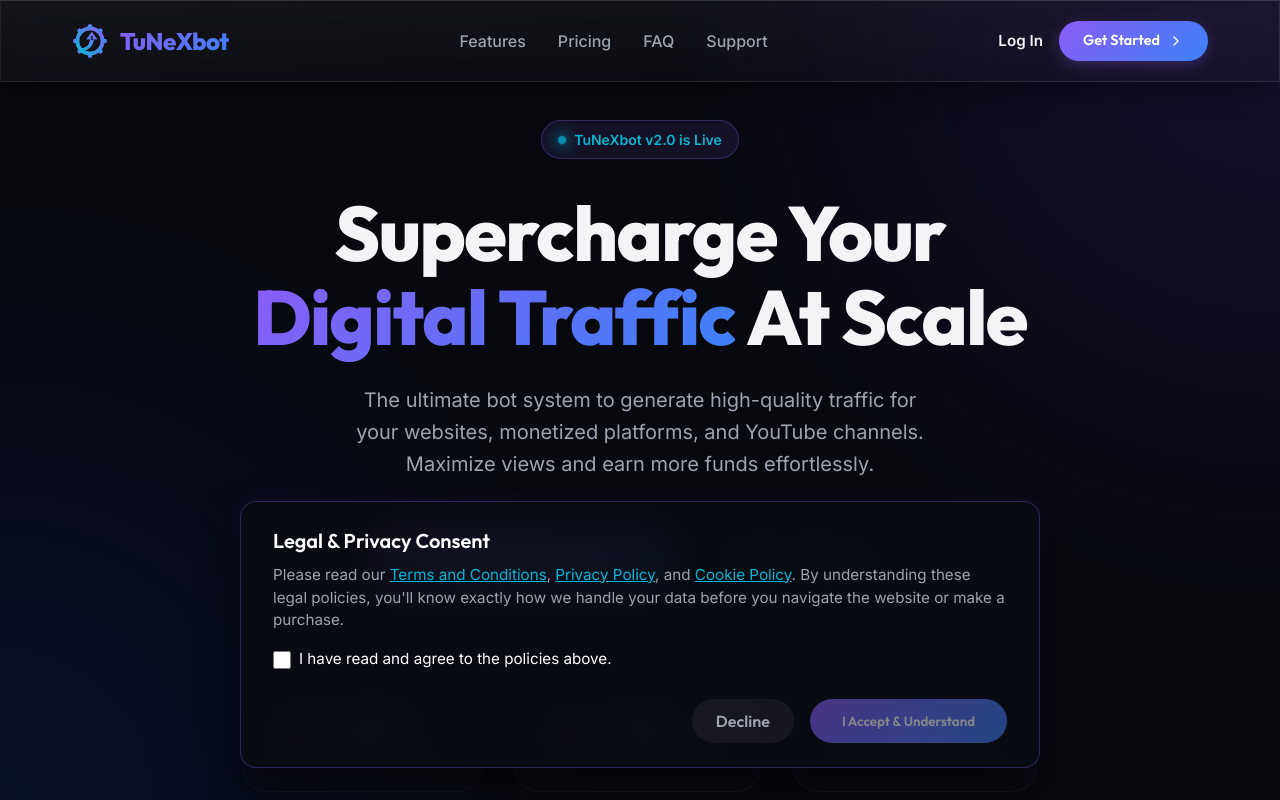
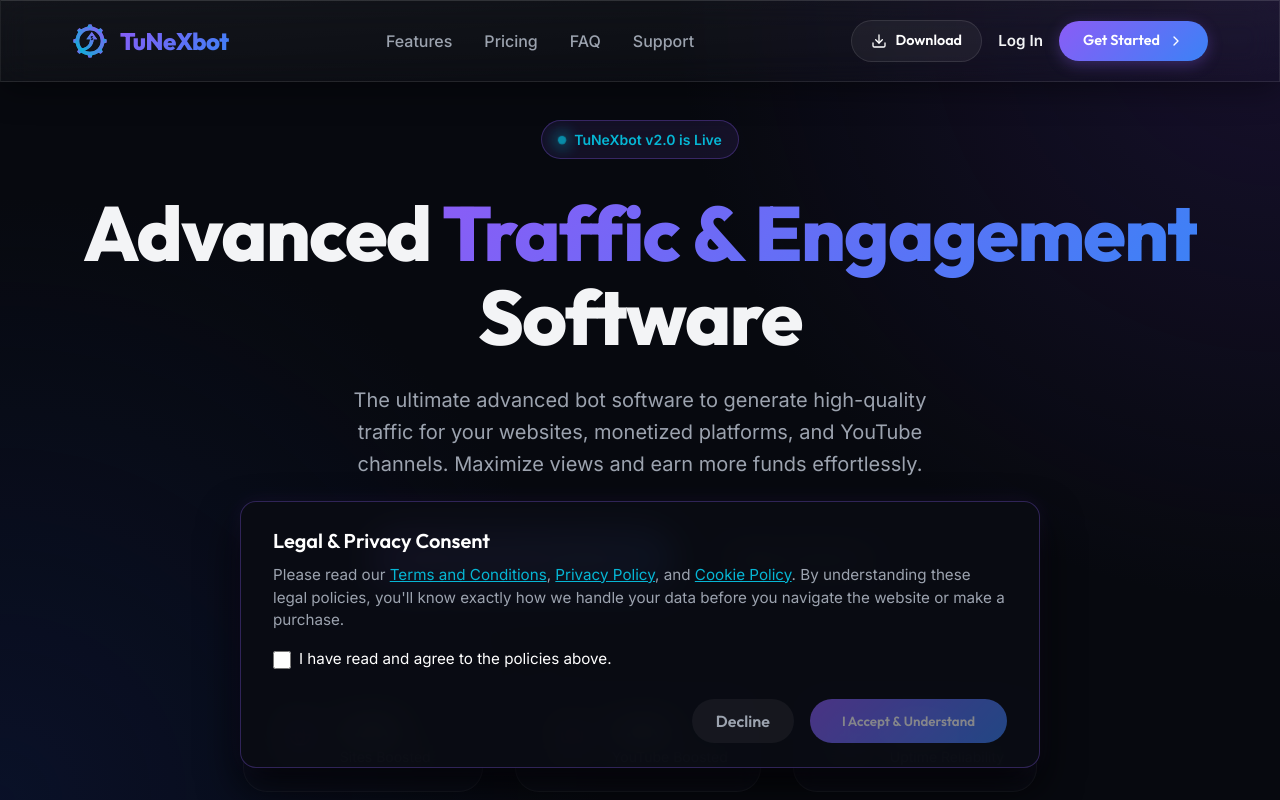
Before and after one commit to babatswags-project/tunexbot, a React (Vite) app: page / in a window 1280 px wide. Shown: the top 800 px of the page. Built offline with nearby package versions, Linux system fonts and the light colour scheme.

Commit message:
Update hero title and add Download button to Header

```diff
--- a/src/components/Header.jsx
+++ b/src/components/Header.jsx
@@ -1,5 +1,5 @@
 import React, { useState } from 'react';
-import { ChevronRight, Menu, X, User } from 'lucide-react';
+import { ChevronRight, Menu, X, User, Download } from 'lucide-react';
 import { Link } from 'react-router-dom';
 import logo from '../assets/logo.svg';
 import { authService } from '../services/authService';
@@ -31,6 +31,9 @@
 
         {/* CTA */}
         <div style={{ display: 'none', alignItems: 'center', gap: '1rem' }} className="desktop-cta">
+          <a href="#" className="btn" onClick={(e) => { e.preventDefault(); alert("PC Software download link will be available soon!"); }} style={{ padding: '0.6rem 1.2rem', fontSize: '0.9rem', display: 'flex', alignItems: 'center', gap: '0.5rem', background: 'rgba(255,255,255,0.05)', color: 'white', border: '1px solid rgba(255,255,255,0.1)' }}>
+            <Download size={16} /> Download
+          </a>
           {currentUser ? (
             <Link to="/dashboard" className="btn btn-primary" style={{ padding: '0.6rem 1.5rem', fontSize: '0.9rem', display: 'flex', alignItems: 'center', gap: '0.5rem' }}>
               <User size={16} /> Dashboard
@@ -77,6 +80,10 @@
 
           <div style={{ height: '1px', background: 'rgba(255,255,255,0.1)', margin: '1rem 0' }}></div>
 
+          <a href="#" onClick={(e) => { e.preventDefault(); alert("PC Software download link will be available soon!"); setIsMobileMenuOpen(false); }} className="btn" style={{ width: '100%', display: 'flex', justifyContent: 'center', padding: '1rem', fontSize: '1.1rem', gap: '0.5rem', background: 'rgba(255,255,255,0.05)', color: 'white', border: '1px solid rgba(255,255,255,0.1)' }}>
+            <Download size={20} /> Download PC App
+          </a>
+
           {currentUser ? (
             <Link to="/dashboard" onClick={() => setIsMobileMenuOpen(false)} className="btn btn-primary" style={{ width: '100%', display: 'flex', justifyContent: 'center', padding: '1rem', fontSize: '1.25rem', marginTop: '1rem', gap: '0.5rem' }}>
               <User size={20} /> Dashboard
--- a/src/components/Hero.jsx
+++ b/src/components/Hero.jsx
@@ -46,12 +46,11 @@
                 </div>
 
                 <h1 className="outfit-font" style={{ fontSize: 'clamp(3rem, 6vw, 5.5rem)', fontWeight: 800, lineHeight: 1.1, marginBottom: '1.5rem', letterSpacing: '-0.02em' }}>
-                    Supercharge Your <br />
-                    <span className="text-gradient">Digital Traffic</span> At Scale
+                    Advanced <span className="text-gradient">Traffic & Engagement</span> <br /> Software
                 </h1>
 
                 <p style={{ fontSize: 'clamp(1rem, 2vw, 1.25rem)', color: 'var(--text-secondary)', maxWidth: '600px', margin: '0 auto 3rem auto', lineHeight: 1.6 }}>
-                    The ultimate bot system to generate high-quality traffic for your websites, monetized platforms, and YouTube channels. Maximize views and earn more funds effortlessly.
+                    The ultimate advanced bot software to generate high-quality traffic for your websites, monetized platforms, and YouTube channels. Maximize views and earn more funds effortlessly.
                 </p>
 
                 <div style={{ display: 'flex', flexWrap: 'wrap', justifyContent: 'center', gap: '1rem' }}>
```
